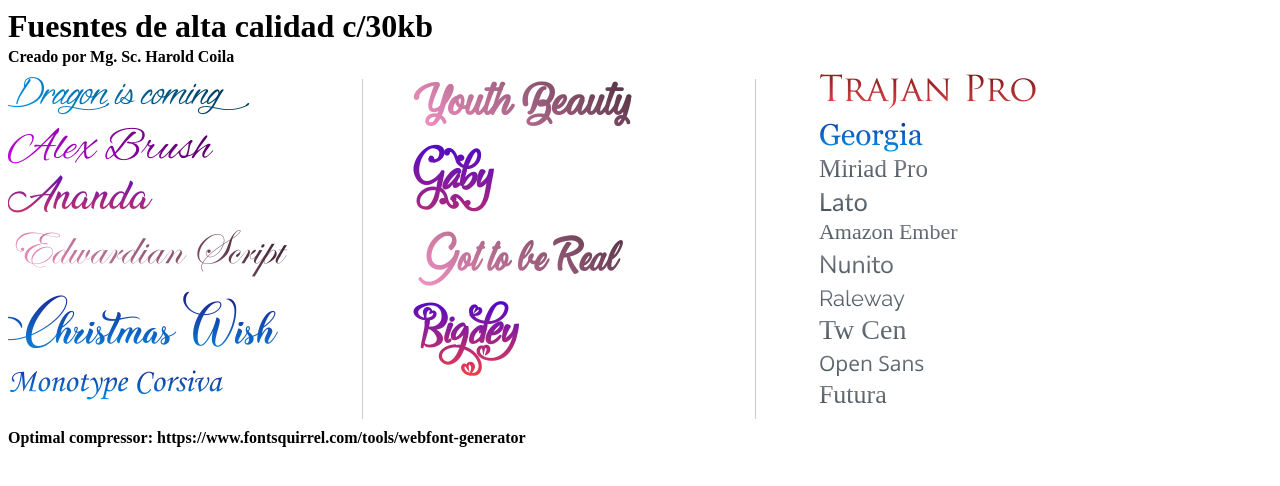
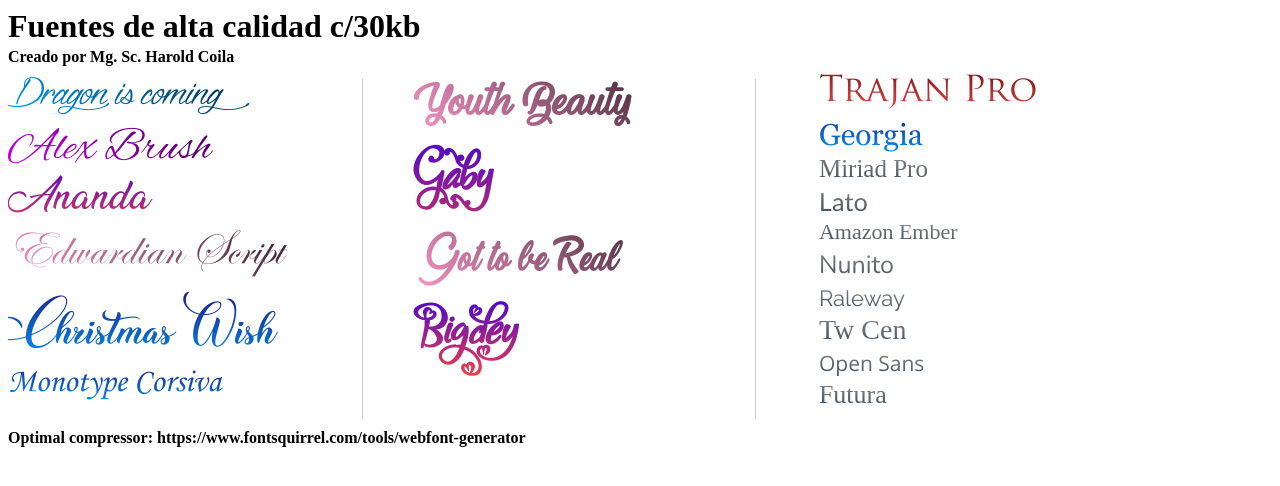
Before and after one commit to haneyx/Html.Fuentes, a plain HTML site: page index.html in a window 1280 px wide. Drawn offline with Linux system fonts and the light colour scheme; a web font is replaced by a local one.

Commit message:
Update index.html

```diff
--- a/index.html
+++ b/index.html
@@ -234,7 +234,7 @@
     </style>
 </head>
 <body>
-<h1>Fuesntes de alta calidad c/30kb</h1>
+<h1>Fuentes de alta calidad c/30kb</h1>
 <h4>Creado por Mg. Sc. Harold Coila</h4>
 
 <div style="float:left;width: 28%;">
```
